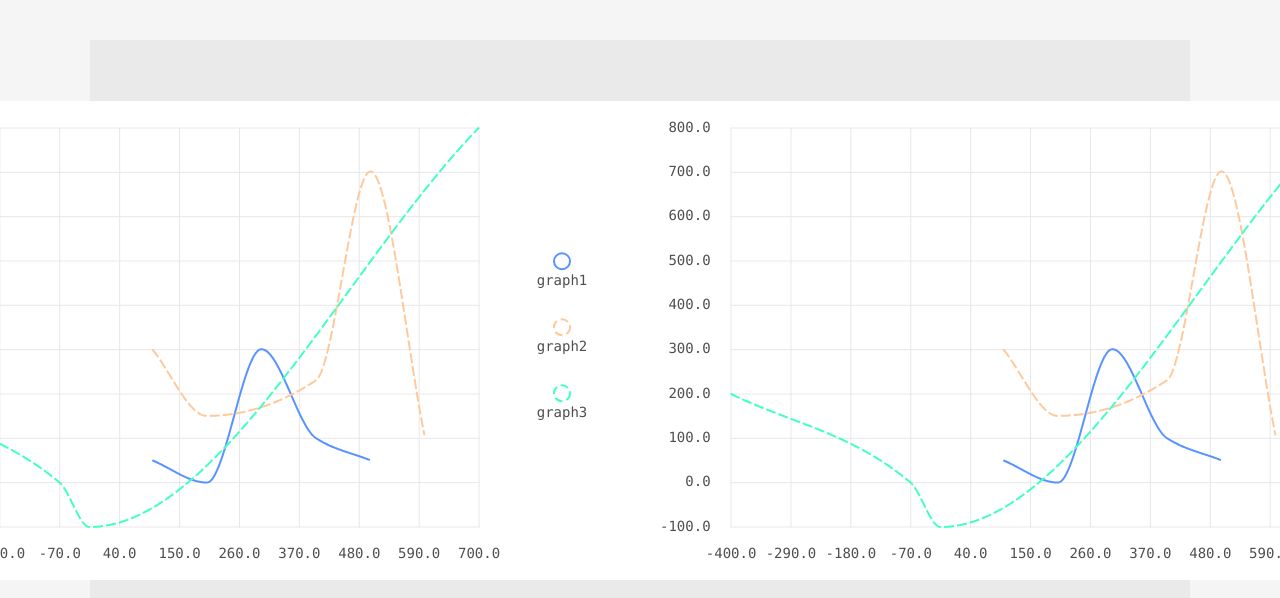
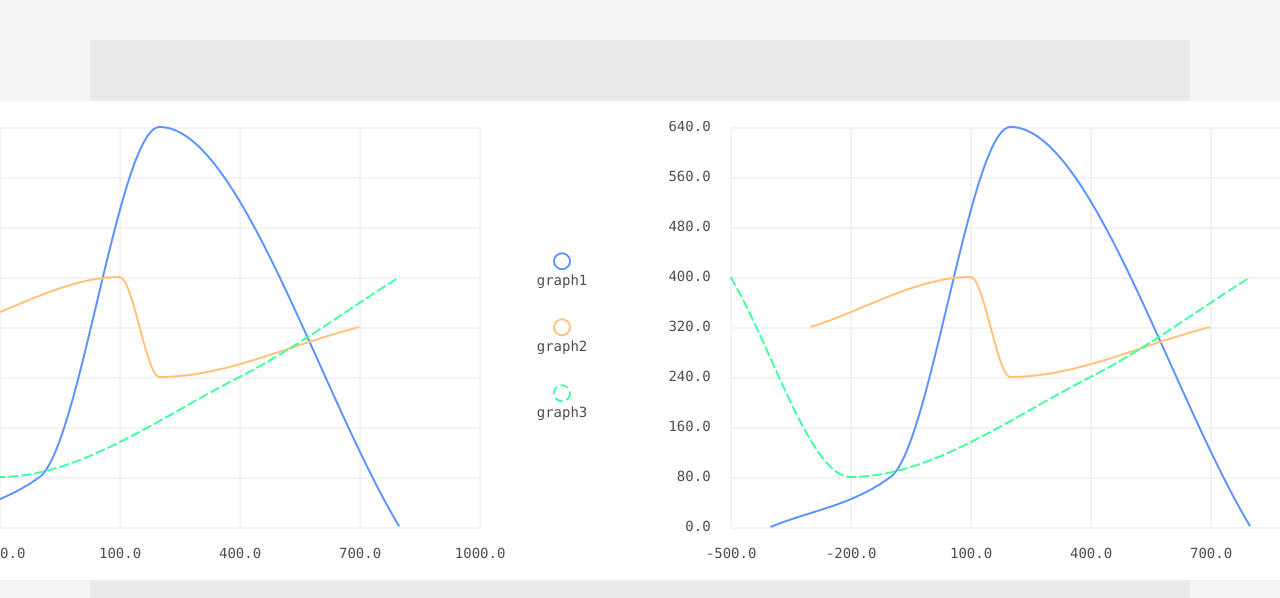
Before and after one commit to korolevn/vzul, a website built with webpack: page src/demo/index.html in a window 1280 px wide. Shown: the top 598 px of the page. Built offline with nearby package versions, Linux system fonts and the light colour scheme.

Commit message:
- add steps to grid rendering for Grid class; - remove cols and rows parameters for Grid class; - add padding for extremum

```diff
--- a/src/demo/index.html
+++ b/src/demo/index.html
@@ -1,5 +1,5 @@
 <!doctype html>
-<html lang="en">
+<html lang="ru">
   <head>
     <title>vzul demo</title>
     <link rel="stylesheet" href="vzul.css">
@@ -9,6 +9,7 @@
   <div class="container">
   </div>
 
+  <script type="module" src="vzul.js"></script>
+
   </body>
-  <script type="module" src="vzul.js"></script>
 </html>
--- a/src/demo/vzul.js
+++ b/src/demo/vzul.js
@@ -9,19 +9,19 @@ const mainContainer = document.querySelector(".container");
 const canvas = new Canvas();
 render(canvas.renderCanvas(), mainContainer);
 
-const grid = new Grid(600, 400, 9, 10, 10, canvas);
+const grid = new Grid(600, 400, [300, 80], canvas);
 
-const x = [100, 200, 300, 400, 500];
-const y = [50, 0, 300, 100, 50];
+const x = [-400, -100, 200, 800];
+const y = [0, 80, 640, 0];
 const graph1 = new Graph(x, y, "graph1", "#5893ff");
 
-const x2 = [100, 200, 400, 500, 600];
-const y2 = [300, 150, 230, 700, 100];
-const graph2 = new Graph(x2, y2, "graph2", "#ffc99c");
+const x2 = [-300, 100, 200, 700];
+const y2 = [320, 400, 240, 320];
+const graph2 = new Graph(x2, y2, "graph2", "#ffc277");
 
-const x3 = [-400, -70, -15, 700];
-const y3 = [200, 0, -100, 800];
-const graph3 = new Graph(x3, y3, "graph3", "#41ffc6");
+const x3 = [-500, -200, 400, 800];
+const y3 = [400, 80, 240, 400];
+const graph3 = new Graph(x3, y3, "graph3", "#41ff9d");
 
 const graphs = [graph1, graph2, graph3];
 graphs.forEach((graph) => {
@@ -30,6 +30,7 @@ graphs.forEach((graph) => {
 });
 
 graph1.line();
+graph2.line();
 
 grid.legendRadius = 8;
 grid.legendPadding = 50;
--- a/src/view-components/graph.js
+++ b/src/view-components/graph.js
@@ -17,52 +17,21 @@ function createGraphTemplate (grid, context, xarr, yarr, color, stroke) {
     ctx.setLineDash([10, 3]);
   }
 
-  const graphsMaxX = grid._graphsMaxX;
-  const graphsMaxY = grid._graphsMaxY;
-  const graphsMinX = grid._graphsMinX;
-  const graphsMinY = grid._graphsMinY;
-
-  let scaleX = 1;
-  let scaleY = 1;
-  let shiftX = 0;
-  let shiftY = 0;
-
-  if (graphsMinX < 0 || graphsMaxX > grid.width) {
-    scaleX = grid.width / (graphsMaxX - graphsMinX);
-    shiftX = graphsMinX * -1;
-  }
-  if (graphsMinY < 0 || graphsMaxY > grid.height) {
-    scaleY = grid.height / (graphsMaxY - graphsMinY);
-    shiftY = graphsMinY * -1;
-  }
+  const shiftX = grid._graphsMinX * grid.widthCoeff;
+  const shiftY = grid._graphsMinY * grid.heightCoeff;
 
   ctx.save();
   ctx.beginPath();
+    ctx.translate(grid._yLabelTextWidth + axisTextPadding.y, grid._canvas.paddingBottom * -1);
+    toCartesian(grid._canvas, grid._ctx);
 
-  ctx.translate(grid._yLabelTextWidth + axisTextPadding.y, grid._canvas.paddingBottom * -1);
-  toCartesian(grid._canvas, grid._ctx);
-
-  for (let i = min; i < max; i++) {
-    let dotX = (i + shiftX) * scaleX;
-    let dotY = (intrp(i) + shiftY) * scaleY;
-
-    if (dotY > grid.height) {
-      dotY = grid.height;
-    }
-    if (dotY < 0) {
-      dotY = 0;
-    }
-    if (dotX > grid.width) {
-      dotX = grid.width;
-    }
-    if (dotX < 0) {
-      dotX = 0;
+    for (let i = min; i < max; i++) {
+      let dotX = i * grid.widthCoeff - shiftX;
+      let dotY = intrp(i) * grid.heightCoeff - shiftY;
+      ctx.lineTo(dotX, dotY);
     }
 
-    ctx.lineTo(dotX, dotY);
-  }
-
-  ctx.stroke();
+    ctx.stroke();
   ctx.closePath();
   ctx.restore();
 }
--- a/src/view-components/grid.js
+++ b/src/view-components/grid.js
@@ -1,16 +1,35 @@
 import { Legend } from "./legend.js";
 import { axisTextPadding } from "../utils/const.js";
 
+function findExtremum(charts) {
+  const extremum = {
+    maximums: {
+      x: [],
+      y: []
+    },
+    minimums: {
+      x: [],
+      y: []
+    },
+  }
+
+  charts.forEach((chart) => {
+    extremum.maximums.x.push(Math.max(...chart.coords.x));
+    extremum.minimums.x.push(Math.min(...chart.coords.x));
+    extremum.maximums.y.push(Math.max(...chart.coords.y));
+    extremum.minimums.y.push(Math.min(...chart.coords.y));
+  });
+
+  extremum.maximums.x = Math.max(...extremum.maximums.x);
+  extremum.minimums.x = Math.min(...extremum.minimums.x);
+  extremum.maximums.y = Math.max(...extremum.maximums.y);
+  extremum.minimums.y = Math.min(...extremum.minimums.y);
+
+  return extremum;
+}
+
 function createGridTemplate (grid, canvas, context, legend) {
   const ctx = context;
-
-  const GRID_WIDTH = grid.width;
-  const GRID_HEIGHT = grid.height;
-
-  const rows = grid._rows;
-  const cols = grid._cols;
-  const COL_WIDTH = ((GRID_WIDTH - (cols + 1)) / cols) + 1;
-  const ROW_HEIGHT = ((GRID_HEIGHT - (rows + 1)) / rows) + 1;
 
   const STROKE_COLOR = "#eae6e6";
   const TEXT_COLOR = "#4e4e4e";
@@ -19,39 +38,45 @@ function createGridTemplate (grid, canvas, context, legend) {
   const TEXT_FONT = "normal " + fontSize + "px " + fontFamily;
   ctx.font = TEXT_FONT;
 
-  // find min and max axis values of charts
-  const maximums = {
-    x: [],
-    y: []
-  };
-  const minimums = {
-    x: [],
-    y: []
-  };
+  const extremum = findExtremum(grid._charts);
+  grid._graphsMaxX = extremum.maximums.x;
+  grid._graphsMinX = extremum.minimums.x;
+  grid._graphsMaxY = extremum.maximums.y;
+  grid._graphsMinY = extremum.minimums.y;
 
-  grid._charts.forEach((chart) => {
-    maximums.x.push(Math.max(...chart.coords.x));
-    minimums.x.push(Math.min(...chart.coords.x));
-    maximums.y.push(Math.max(...chart.coords.y));
-    minimums.y.push(Math.min(...chart.coords.y));
-  });
+  let yLabelMax = Math.max(grid.height, grid._graphsMaxY);
+  let xLabelMax = Math.max(grid.width, grid._graphsMaxX);
+  let xLabelMin = grid._graphsMinX;
+  let yLabelMin = grid._graphsMinY;
 
-  grid._graphsMaxX = Math.max(...maximums.x);
-  grid._graphsMinX = Math.min(...minimums.x);
-  grid._graphsMaxY = Math.max(...maximums.y);
-  grid._graphsMinY = Math.min(...minimums.y);
+  const xStep = grid._step[0];
+  const yStep = grid._step[1];
 
-  if (grid._graphsMaxY % grid._step !== 0) {
-    grid._graphsMaxY = (grid._graphsMaxY - grid._graphsMaxY % grid._step) + grid._step;
+  let yHeight  = yLabelMax - grid._graphsMinY;
+  let xWidth   = xLabelMax - grid._graphsMinX;
+  if (!(yHeight % yStep === 0)) {
+    yHeight = yHeight - (yHeight % yStep) + yStep;
   }
+  if (!(xWidth % xStep === 0)) {
+    xWidth = xWidth - (xWidth % xStep) + xStep;
+  }
+
+  yLabelMax = xWidth - Math.abs(grid._graphsMinY);
+  xLabelMax = yHeight - Math.abs(grid._graphsMinX);
+
+  const heightCoeff = grid.height / yHeight;
+  const widthCoeff = grid.width / xWidth;
+  grid.heightCoeff = heightCoeff;
+  grid.widthCoeff = widthCoeff;
 
   const maxLabelLength = (label1, label2) => {
     return (label1.toString().length > label2.toString().length) ? label1 : label2;
   };
 
   const fractPart = 1;
-  const xLabelLongestText = maxLabelLength(grid._graphsMaxX, grid._graphsMinX);
-  const yLabelLongestText = maxLabelLength(grid._graphsMaxY, grid._graphsMinY);
+
+  const xLabelLongestText = maxLabelLength(xLabelMax, xLabelMin);
+  const yLabelLongestText = maxLabelLength(yLabelMax, yLabelMin);
   const xLabelTextWidth = ctx.measureText(xLabelLongestText.toFixed(fractPart)).width;
   const yLabelTextWidth = ctx.measureText(yLabelLongestText.toFixed(fractPart)).width;
 
@@ -72,48 +97,54 @@ function createGridTemplate (grid, canvas, context, legend) {
   const legendPadding = legend.padding;
   const legendWidth = legendPadding * 2 + radius * 2;
 
-  canvas.width = GRID_WIDTH + yLabelTextWidth + Y_AXIS_TEXT_PADDING + paddingRight + legendWidth;
-  canvas.height = GRID_HEIGHT + paddingTop + paddingBottom;
+  canvas.width = grid.width + yLabelTextWidth + Y_AXIS_TEXT_PADDING + paddingRight + legendWidth;
+  canvas.height = grid.height + paddingTop + paddingBottom;
+
   // grid and labels rendering
   ctx.beginPath();
   ctx.strokeStyle = STROKE_COLOR;
   ctx.fillStyle = TEXT_COLOR;
   ctx.font = TEXT_FONT;
 
+  const rows = yHeight / yStep + 1;
+  const cols  = xWidth / xStep + 1;
+  const rowHeight = yStep * heightCoeff;
+  const colWidth = xStep * widthCoeff;
+
   let yRowCoord = 0.5;
   let yLabelText = grid._graphsMinY;
-  for (let i = 0; i < rows + 1; i++) {
+  for (let i = 0; i < rows; i++) {
     ctx.textBaseline = "middle";
     ctx.textAlign = "right";
-    ctx.fillText(yLabelText.toFixed(fractPart), yLabelTextWidth, GRID_HEIGHT + paddingTop - yRowCoord);
+    ctx.fillText(yLabelText.toFixed(fractPart), yLabelTextWidth, grid.height + paddingTop - yRowCoord);
 
     ctx.moveTo(yLabelTextWidth + Y_AXIS_TEXT_PADDING, yRowCoord + paddingTop);
-    ctx.lineTo(yLabelTextWidth + Y_AXIS_TEXT_PADDING + GRID_WIDTH, yRowCoord + paddingTop);
+    ctx.lineTo(yLabelTextWidth + Y_AXIS_TEXT_PADDING + grid.width, yRowCoord + paddingTop);
 
-    yRowCoord += ROW_HEIGHT;
-    yLabelText += (grid._graphsMaxY - grid._graphsMinY) / rows;
+    yRowCoord += rowHeight;
+    yLabelText += yStep;
   }
 
   let xColCoord = 0.5;
   let xLabelText = grid._graphsMinX;
-  for (let i = 0; i < cols + 1; i++) {
+  for (let i = 0; i < cols; i++) {
     ctx.textBaseline = "top";
     ctx.textAlign = "center";
     ctx.fillText(xLabelText.toFixed(fractPart), xColCoord + yLabelTextWidth + Y_AXIS_TEXT_PADDING,
-      GRID_HEIGHT + paddingTop + X_AXIS_TEXT_PADDING);
+      grid.height + paddingTop + X_AXIS_TEXT_PADDING);
 
     ctx.moveTo(xColCoord + yLabelTextWidth + Y_AXIS_TEXT_PADDING, 0.5 + paddingTop);
-    ctx.lineTo(xColCoord + yLabelTextWidth + Y_AXIS_TEXT_PADDING, GRID_HEIGHT + paddingTop);
+    ctx.lineTo(xColCoord + yLabelTextWidth + Y_AXIS_TEXT_PADDING, grid.height + paddingTop);
 
-    xColCoord += COL_WIDTH;
-    xLabelText += (grid._graphsMaxX - grid._graphsMinX) / cols;
+    xColCoord += colWidth;
+    xLabelText += xStep;
   }
   ctx.stroke();
   ctx.closePath();
 }
 
 class Grid {
-  constructor (width, height, rows, cols, step, canvas) {
+  constructor (width, height, step, canvas) {
     this._element = null;
     this._grid = this;
     this._canvas = canvas;
@@ -121,19 +152,13 @@ class Grid {
 
     this._width = width;
     this._height = height;
-    this._rows = rows;
-    this._cols = cols;
+    this._yLabelTextWidth = null;
+    this._step = step;
 
     this._charts = [];
-
     this._legends = [];
     this._legendPadding = 20;
     this._legendRadius = 10;
-
-    this._yLabelTextWidth = null;
-    this._graphsMaxX = this._width;
-    this._graphsMaxY = this._height;
-    this._step = step;
   }
 
   set legendPadding (padding) {
@@ -214,12 +239,10 @@ class Grid {
   }
 
   _renderLegend (ctx, legends) {
-    // legend rendering
     legends.map((legend) => legend._render());
   }
 
   _renderCharts (charts) {
-    // charts rendering
     charts.map((chart) => chart.renderChart());
   }
 
```
